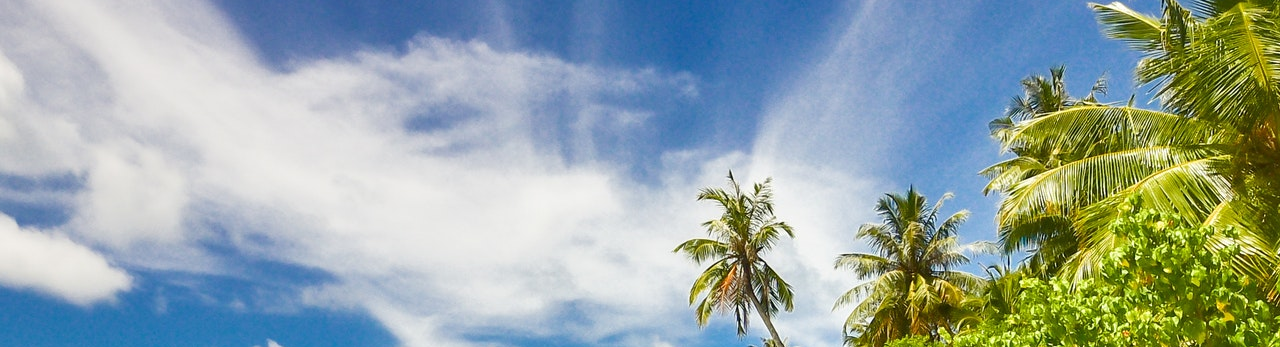
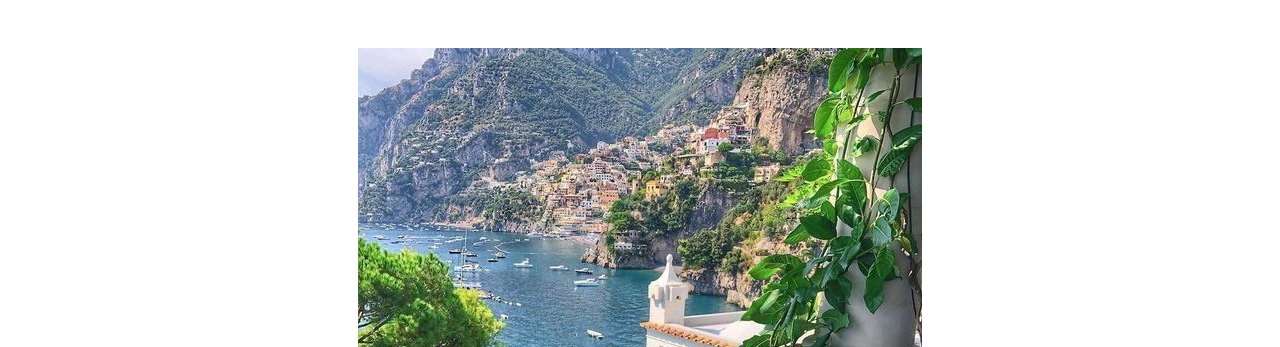
Before and after one commit to marcDjango/projettime, a plain HTML site: page index.html in a window 1280 px wide. Shown: the top 347 px of the page. Drawn offline with Linux system fonts and the light colour scheme.

Commit message:
Update style.css

```diff
--- a/style.css
+++ b/style.css
@@ -5,7 +5,7 @@
 }
 
 body{
-    background-image:  url('./maldives.jpg') ;
+    background-image:  url('./pizza.jpg') ;
     object-fit: cover;
     background-repeat: no-repeat;
     background-position: center;
```
